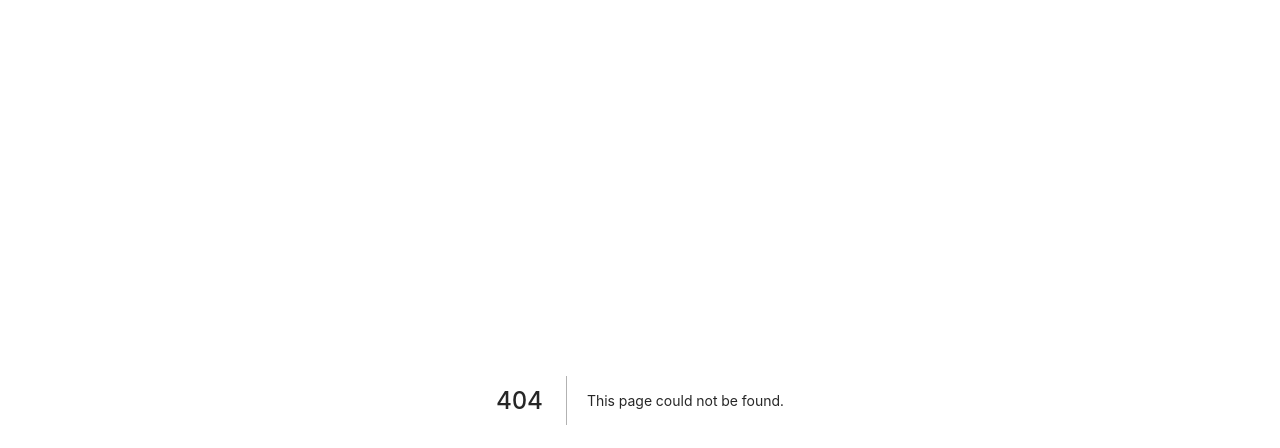
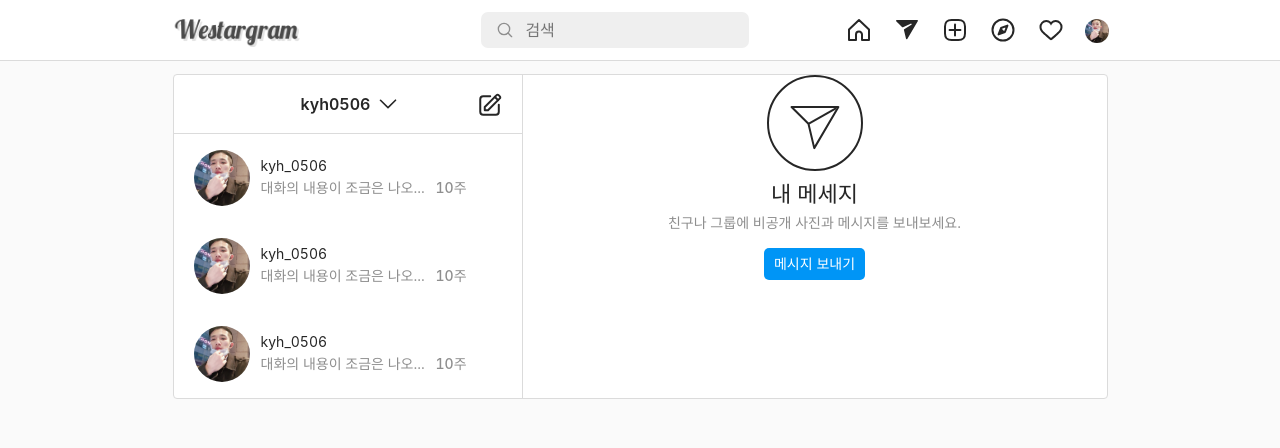
Before and after one commit to KYH9800/Westargram, a Next.js app in the folder prepare/front/: page /direct/inbox in a window 1280 px wide. Before the commit this address had no page. Shown: the top 448 px of the page. Built offline with nearby package versions, Linux system fonts and the light colour scheme.

Commit message:
direct page CSS 진행중...(70%완료)

```diff
--- /dev/null
+++ b/prepare/front/components/DirectUserList.js
@@ -0,0 +1,29 @@
+import React from 'react';
+// CSS
+import { DirectUserListWrapper } from '../style/inbox';
+// antd
+import { Avatar } from 'antd';
+
+const DirectUserList = () => {
+  return (
+    <DirectUserListWrapper>
+      <div id="user-recommendation-list-wrapper">
+        <div id="direct-user-avatar">
+          <Avatar size={56} icon={<img className="user-img" src="/images/self.png" />} />
+        </div>
+        <div id="user-id-name">
+          <div className="user-id">
+            <span>kyh_0506</span>
+          </div>
+          <div className="recommendation-purpose">
+            {/* 20글자 제한 */}
+            <p>대화의 내용이 조금은 나오...</p>
+            <div className="direct-momment">10주</div>
+          </div>
+        </div>
+      </div>
+    </DirectUserListWrapper>
+  );
+};
+
+export default DirectUserList;
--- a/prepare/front/components/NavBar.js
+++ b/prepare/front/components/NavBar.js
@@ -82,7 +82,7 @@ const NavBar = () => {
               </a>
             </Link>
             <h4 className="blind">다이렉트 메세지</h4>
-            <Link href="/direct">
+            <Link href="/direct/inbox">
               <a id="menu-list-item">
                 <svg
                   aria-label="Direct"
--- a/prepare/front/components/ShortsForm.js
+++ b/prepare/front/components/ShortsForm.js
@@ -19,6 +19,7 @@ const ShortsForm = (props) => {
     <ShortsFormWrapper>
       <div id="shorts-empty-box"></div>
       <div id="shorts-box">
+        {true ? (
           <StyledSlider {...settings}>
             <ShortsAvatar />
             <ShortsAvatar />
@@ -39,6 +40,9 @@ const ShortsForm = (props) => {
             <ShortsAvatar />
             <ShortsAvatar />
           </StyledSlider>
+        ) : (
+          <StyledSlider {...settings}></StyledSlider>
+        )}
       </div>
     </ShortsFormWrapper>
   );
--- a/prepare/front/components/UserInfo.js
+++ b/prepare/front/components/UserInfo.js
@@ -12,7 +12,7 @@ const UserInfo = () => {
       <div id="my-info-wrapper">
         <div id="my-avatar">
           <a>
-            <Avatar size={56} icon={<img class="my-img" src="/images/self.png" />} />
+            <Avatar size={56} icon={<img className="my-img" src="/images/self.png" />} />
           </a>
         </div>
         <div id="my-id-name">
--- /dev/null
+++ b/prepare/front/pages/direct/inbox.js
@@ -0,0 +1,124 @@
+import React from 'react';
+import Head from 'next/head';
+// CSS
+import { ImboxWrapper } from '../../style/inbox';
+//antd
+import { DownOutlined, FormOutlined } from '@ant-design/icons';
+// components
+import Layout from '../../components/Layout';
+import DirectUserList from '../../components/DirectUserList';
+
+const Direct = () => {
+  return (
+    <Layout>
+      <Head>
+        <title>받은 메세지함 | Direct</title>
+        <link rel="icon" href="/favicon.ico" />
+      </Head>
+
+      <ImboxWrapper>
+        <div id="inbox-wrapper">
+          <div id="direct-list-wrapper">
+            <div id="direct-my-name-wrapper">
+              <div className="direct-my-name">
+                <a className="change-my-id">
+                  <h2>kyh0506</h2>
+                  <div className="down-outline">
+                    <svg className="v-icon" role="img" viewBox="0 0 24 24">
+                      <path d="M21 17.502a.997.997 0 01-.707-.293L12 8.913l-8.293 8.296a1 1 0 11-1.414-1.414l9-9.004a1.03 1.03 0 011.414 0l9 9.004A1 1 0 0121 17.502z"></path>
+                    </svg>
+                  </div>
+                </a>
+                <div className="new-massege">
+                  <a>
+                    <svg className="new-massege" role="img" viewBox="0 0 24 24">
+                      <path
+                        d="M12.202 3.203H5.25a3 3 0 00-3 3V18.75a3 3 0 003 3h12.547a3 3 0 003-3v-6.952"
+                        fill="none"
+                        stroke="currentColor"
+                        strokeLinecap="round"
+                        strokeLinejoin="round"
+                        strokeWidth="2"></path>
+                      <path
+                        d="M10.002 17.226H6.774v-3.228L18.607 2.165a1.417 1.417 0 012.004 0l1.224 1.225a1.417 1.417 0 010 2.004z"
+                        fill="none"
+                        stroke="currentColor"
+                        strokeLinecap="round"
+                        strokeLinejoin="round"
+                        strokeWidth="2"></path>
+                      <line
+                        fill="none"
+                        stroke="currentColor"
+                        strokeLinecap="round"
+                        strokeLinejoin="round"
+                        strokeWidth="2"
+                        x1="16.848"
+                        x2="20.076"
+                        y1="3.924"
+                        y2="7.153"></line>
+                    </svg>
+                  </a>
+                </div>
+              </div>
+            </div>
+            <div id="chat-list-wrapper">
+              <div className="direct-users-list">
+                <DirectUserList />
+                <DirectUserList />
+                <DirectUserList />
+              </div>
+            </div>
+          </div>
+
+          <div id="message-wrapper">
+            <div className="null-item">
+              <div>
+                <svg
+                  aria-label="Direct"
+                  className="direct-icon"
+                  color="#262626"
+                  fill="#262626"
+                  height="96"
+                  role="img"
+                  viewBox="0 0 96 96"
+                  width="96">
+                  <circle
+                    cx="48"
+                    cy="48"
+                    fill="none"
+                    r="47"
+                    stroke="currentColor"
+                    strokeLinecap="round"
+                    strokeLinejoin="round"
+                    strokeWidth="2"></circle>
+                  <line
+                    fill="none"
+                    stroke="currentColor"
+                    strokeLinejoin="round"
+                    strokeWidth="2"
+                    x1="69.286"
+                    x2="41.447"
+                    y1="33.21"
+                    y2="48.804"></line>
+                  <polygon
+                    fill="none"
+                    points="47.254 73.123 71.376 31.998 24.546 32.002 41.448 48.805 47.254 73.123"
+                    stroke="currentColor"
+                    strokeLinejoin="round"
+                    strokeWidth="2"></polygon>
+                </svg>
+              </div>
+              <div id="null-massege-box">
+                <h2>내 메세지</h2>
+                <p>친구나 그룹에 비공개 사진과 메시지를 보내보세요.</p>
+                <button>메시지 보내기</button>
+              </div>
+            </div>
+          </div>
+        </div>
+      </ImboxWrapper>
+    </Layout>
+  );
+};
+
+export default Direct;
--- /dev/null
+++ b/prepare/front/style/inbox.js
@@ -0,0 +1,217 @@
+import styled from 'styled-components';
+
+export const ImboxWrapper = styled.div`
+  width: 935px;
+
+  #inbox-wrapper {
+    top: 13px;
+    background-color: #fff;
+    border: 1px solid rgba(var(--b6a, 219, 219, 219), 1);
+    border-radius: 4px;
+    width: 100%;
+    height: 100%;
+    display: flex;
+    position: relative;
+  }
+
+  #direct-list-wrapper {
+    user-select: none;
+    border-right: 1px solid rgba(var(--b6a, 219, 219, 219), 1);
+    height: 100%;
+  }
+
+  #direct-my-name-wrapper {
+    padding: 10px 72px;
+    margin-top: 5px;
+    border-bottom: 1px solid rgba(var(--b6a, 219, 219, 219), 1);
+    position: relative;
+  }
+
+  #direct-my-name-wrapper .direct-my-name .change-my-id {
+    display: flex;
+    position: relative;
+    top: 2px;
+    left: 55px;
+    // padding: 0px 51px;
+  }
+
+  #direct-my-name-wrapper .direct-my-name .change-my-id:active {
+    h2,
+    .down-outline .v-icon > path {
+      color: gray;
+      fill: gray;
+    }
+  }
+
+  #direct-my-name-wrapper .direct-my-name .change-my-id h2 {
+    font-size: 16px;
+    font-weight: 600;
+  }
+
+  #direct-my-name-wrapper .down-outline {
+    margin-left: 8px;
+  }
+
+  #direct-my-name-wrapper .down-outline .v-icon {
+    transform: rotate(180deg); // 180도 회전
+    color: #262626;
+    fill: #262626;
+    height: 20px;
+    width: 20px;
+    margin-top: 2px;
+  }
+
+  #direct-my-name-wrapper .new-massege {
+    color: #262626;
+    fill: #262626;
+    height: 24px;
+    width: 24px;
+    flex: auto;
+    position: absolute;
+    top: 6.5px;
+    right: 10px;
+  }
+
+  #direct-my-name-wrapper .new-massege > a:active {
+    path,
+    line {
+      color: gray;
+    }
+  }
+
+  // null-box
+  #message-wrapper {
+    text-align: center;
+    user-select: none;
+    width: 586px;
+  }
+
+  #null-massege-box > h2 {
+    color: #262626;
+    font-weight: 300;
+    font-size: 22px;
+    margin-bottom: 0;
+  }
+
+  #null-massege-box > p {
+    color: #8e8e8e;
+    font-weight: 400;
+    font-size: 14px;
+  }
+
+  #null-massege-box > button {
+    cursor: pointer;
+    background-color: #0095f6;
+    border: 1px solid transparent;
+    border-radius: 5px;
+    color: #fff;
+    padding: 4px 9px;
+  }
+
+  #null-massege-box > button:active {
+    background-color: #44b4fc;
+  }
+
+  // 모바일
+  @media (max-width: 1000px) {
+    max-width: 640px;
+    margin: 0 auto;
+    #inbox-wrapper {
+      display: block;
+      top: 0;
+    }
+
+    #direct-my-name-wrapper .direct-my-name {
+      width: 495px;
+    }
+
+    #direct-my-name-wrapper .direct-my-name .change-my-id {
+      display: flex;
+      width: 300px;
+      position: relative;
+      top: 2px;
+      left: 210px;
+      // padding: 0px 51px;
+    }
+
+    #message-wrapper {
+      display: none;
+    }
+  }
+`;
+
+export const DirectUserListWrapper = styled.div`
+  cursor: pointer;
+  padding: 8px 0px;
+  #user-recommendation-list-wrapper {
+    display: inline-flex;
+    vertical-align: middle;
+    align-items: center;
+    width: 348px;
+    height: 72px;
+    padding: 0 20px;
+  }
+
+  #user-recommendation-list-wrapper:hover {
+    background-color: #f2f2f2;
+  }
+
+  #user-recommendation-list-wrapper:active {
+    background-color: #e8e8e8;
+  }
+
+  // user-avatar
+  #direct-user-avatar {
+    vertical-align: middle;
+  }
+
+  #direct-user-avatar .user-img {
+    user-select: none;
+    pointer-events: none;
+  }
+
+  // user-id-name
+  #user-id-name {
+    margin-top: 11px;
+    margin-left: 11px;
+    margin-right: 15px;
+    vertical-align: middle;
+  }
+
+  #user-id-name .user-id > a {
+    color: black;
+    font-weight: 400;
+  }
+
+  #user-id-name .recommendation-purpose {
+    display: inline-flex;
+    color: #8e8e8e;
+    font-weight: 400;
+    font-size: 14px;
+    // width: 191.23px;
+  }
+
+  #user-id-name .recommendation-purpose > p {
+    margin-right: 10px;
+    width: 165px;
+    min-width: 0;
+    flex: 1 1 auto;
+  }
+
+  #user-id-name .recommendation-purpose .direct-momment {
+    font-weight: 500;
+    width: 50px;
+  }
+
+  // change-id-btn
+  #follow-btn {
+    border: 0;
+    background-color: #80808000;
+    font-size: 14px;
+    font-weight: 600;
+    color: #0095f6;
+    vertical-align: middle;
+    margin: 26px 0;
+    margin-left: 8px;
+  }
+`;
```
Also changed, not shown: prepare/front/pages/direct.js (deleted, +0 -18 lines). Lines whose indentation alone changed are shown as unchanged.
